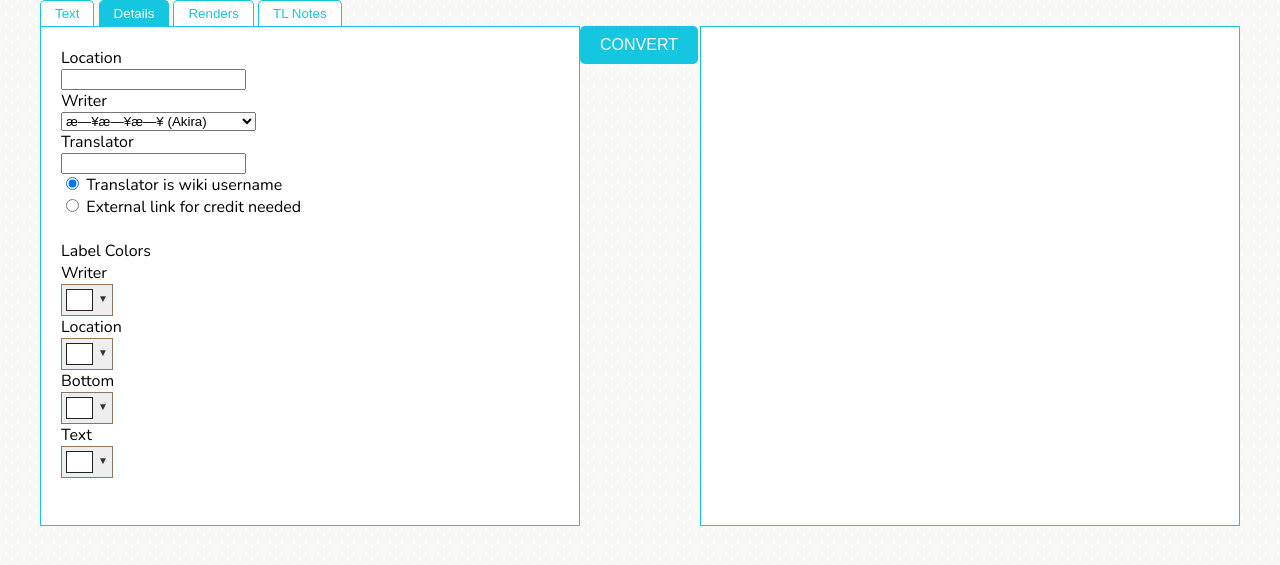
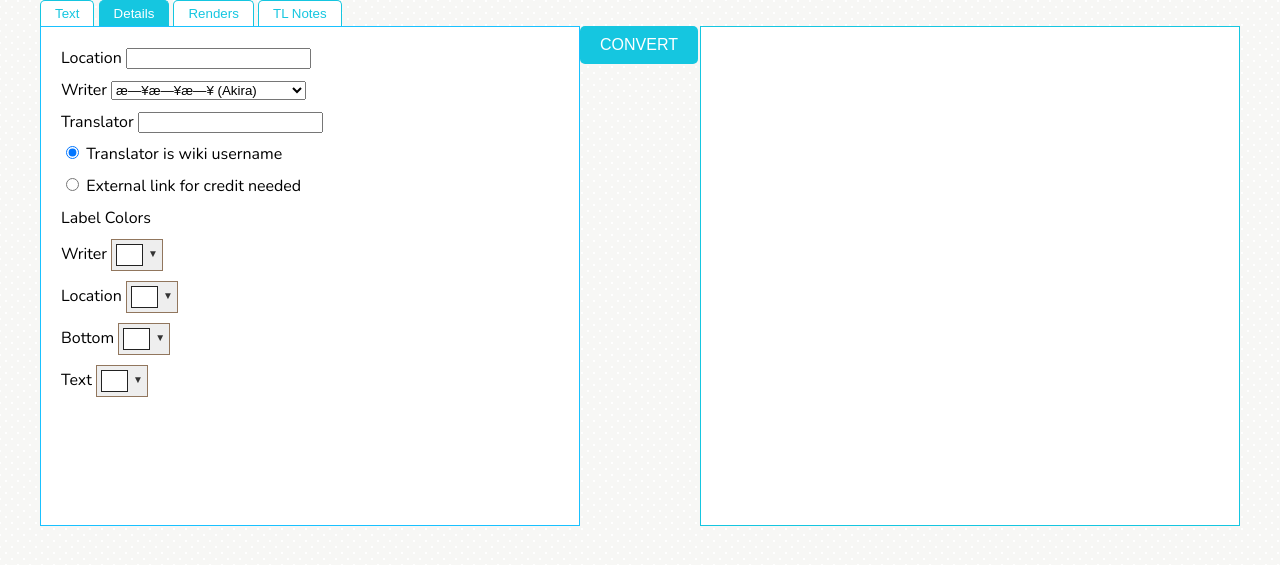
Before and after one commit to myang5/enstars-wiki-parser, a PHP site: page / in a window 1280 px wide, after a click on "Details". Shown: the part 197-762 px from the top of the page. Run offline with PHP 8.4, Linux system fonts and the light colour scheme; some libraries are stand-ins or nearby versions.

Commit message:
updated css to flexbox from bootstrap

```diff
--- a/index.html
+++ b/index.html
@@ -1,16 +1,21 @@
-
 <!DOCTYPE HTML PUBLIC "-//W3C//DTD HTML 4.01 Transitional//EN" "http://www.w3.org/TR/html4/loose.dtd">
 
 <html>
 
 <head>
   <meta name="keywords" content="enstars, ensemble stars, ensemble stars wiki">
-  <meta name="description" content="A text formatter for more efficiently uploading event/gacha stories to the Ensemble Stars Wiki.">
+  <meta name="description"
+    content="A text formatter for more efficiently uploading event/gacha stories to the Ensemble Stars Wiki.">
   <title>Story Formatter</title>
 
-  <script src="https://code.jquery.com/jquery-3.4.1.min.js" integrity="sha256-CSXorXvZcTkaix6Yvo6HppcZGetbYMGWSFlBw8HfCJo=" crossorigin="anonymous"></script>
-  <script src="https://cdnjs.cloudflare.com/ajax/libs/popper.js/1.12.9/umd/popper.min.js" integrity="sha384-ApNbgh9B+Y1QKtv3Rn7W3mgPxhU9K/ScQsAP7hUibX39j7fakFPskvXusvfa0b4Q" crossorigin="anonymous"></script>
-  <script src="https://maxcdn.bootstrapcdn.com/bootstrap/4.0.0/js/bootstrap.min.js" integrity="sha384-JZR6Spejh4U02d8jOt6vLEHfe/JQGiRRSQQxSfFWpi1MquVdAyjUar5+76PVCmYl" crossorigin="anonymous"></script>
+  <script src="https://code.jquery.com/jquery-3.4.1.min.js"
+    integrity="sha256-CSXorXvZcTkaix6Yvo6HppcZGetbYMGWSFlBw8HfCJo=" crossorigin="anonymous"></script>
+  <script src="https://cdnjs.cloudflare.com/ajax/libs/popper.js/1.12.9/umd/popper.min.js"
+    integrity="sha384-ApNbgh9B+Y1QKtv3Rn7W3mgPxhU9K/ScQsAP7hUibX39j7fakFPskvXusvfa0b4Q"
+    crossorigin="anonymous"></script>
+  <script src="https://maxcdn.bootstrapcdn.com/bootstrap/4.0.0/js/bootstrap.min.js"
+    integrity="sha384-JZR6Spejh4U02d8jOt6vLEHfe/JQGiRRSQQxSfFWpi1MquVdAyjUar5+76PVCmYl"
+    crossorigin="anonymous"></script>
 
   <script src='spectrum.js'></script>
   <link rel='stylesheet' href='spectrum.css' />
@@ -22,7 +27,7 @@
   <link href="styles.css" rel="stylesheet">
 
   <script>
-    $(function(){
+    $(function () {
       $("#header").load("header.html");
     });
   </script>
@@ -37,97 +42,64 @@
     <div class="input">
       <!---TABS ON TOP OF INPUT!--->
       <div class="tab">
-        <button class="tablink" onclick="openTab(this, 'inputArea')"id="defaultOpen">Text</button>
+        <button class="tablink" onclick="openTab(this, 'inputArea')" id="defaultOpen">Text</button>
         <button class="tablink" onclick="openTab(this, 'detailArea')">Details</button>
         <button class="tablink" onclick="openTab(this, 'renderArea')">Renders</button>
         <button class="tablink" onclick="openTab(this, 'tlArea')">TL Notes</button>
       </div>
 
       <!---CONTENTS OF TABS!--->
-      <form id="everything">
+
       <!---INPUT TAB!--->
       <textarea id="inputArea" class="tabcontent" name="input"></textarea>
 
       <!---DETAILS TAB!--->
       <div id="detailArea" class="tabcontent">
-          <!--Note: Bootstrap grid system has 12 columns in each row
-          but columns do not have to add up to 12-->
 
-          <div class="form-group row">
-            <label class="col-form-label col-sm-2" for="location">Location</label>
-            <div class="col-sm-6">
-              <input class="form-control" type="text" id="location">
-            </div>
+        <div class="row">
+          <label for="location">Location</label>
+          <input type="text" id="location">
         </div>
 
-          <div class="form-group row">
-            <label for="author" class="col-form-label col-sm-2">Writer</label>
-            <div class="col-sm-6">
-              <select class="form-control" id="author">
+        <div class="row">
+          <label for="author">Writer</label>
+          <select id="author">
             <option value="akira">日日日 (Akira)</option>
             <option value="yuuki">結城由乃 (Yuuki Yoshino)</option>
           </select>
         </div>
-          </div>
 
-          <div class="form-group row">
-            <label class="col-form-label col-sm-2">Translator</label>
-            <div class="col-sm-6">
-              <input class="form-control" type="text" name="translator">
-            </div>
+        <div class="row">
+          <label for="translator">Translator</label>
+          <input type="text" id="translator" name="translator">
         </div>
         <div class="row">
-            <div class="col-sm-2"></div>
-            <div class="col-sm-6">
           <input type="radio" name="tlLocation" value="wiki" checked> Translator is wiki username
         </div>
-          </div>
         <div class="row">
-            <div class="col-sm-2"></div>
-            <div class="col-sm-6">
           <input type="radio" name="tlLocation" value="external"> External link for credit needed
-            </div>
-          </div>
-          <div class="row">
-            <div class="col-sm-2"></div>
-            <div class="col-sm-6">
-              <input class="form-control" type="text" name="tlLink"><br>
-            </div>
-          </div>
-
-
-          <div class="row">
-            <label class="col-form-label col-sm-10">Label Colors</label>
+          <input type="text" name="tlLink">
         </div>
 
         <div class="row">
-            <label class="col-form-label col-sm-2">Writer</label>
-            <div class="col-sm-9">
-              <input class="jscolor" name="writerCol" value="fff"><br>
+          <label>Label Colors</label>
         </div>
+        <div class="row">
+          <label>Writer</label>
+          <input class="jscolor" name="writerCol" value="fff">
         </div>
-
         <div class="row">
-            <label class="col-form-label col-sm-2">Location</label>
-            <div class="col-sm-9">
-              <input class="jscolor" name="locationCol" value="fff"><br>
+          <label>Location</label>
+          <input class="jscolor" name="locationCol" value="fff">
         </div>
+        <div class="row">
+          <label>Bottom</label>
+          <input class="jscolor" name="bottomCol" value="fff">
         </div>
-
         <div class="row">
-            <label class="col-form-label col-sm-2">Bottom</label>
-            <div class="col-sm-9">
-              <input class="jscolor" name="bottomCol" value="fff"><br>
+          <label>Text</label>
+          <input class="jscolor" name="textCol" value="fff">
         </div>
-          </div>
-
-          <div class="row">
-            <label class="col-form-label col-sm-2">Text</label>
-            <div class="col-sm-9">
-              <input class="jscolor" name="textCol" value="fff"><br>
-            </div>
-          </div>
-
       </div>
 
       <!---RENDERTAB!--->
@@ -151,8 +123,6 @@
 
     <button type="button" onclick="convertText()" id="convert">CONVERT</button>
 
-    </form>
-
     <textarea id="outputArea"></textarea>
 
   </div>
@@ -175,4 +145,5 @@
 
 
 </body>
+
 </html>
--- a/styles.css
+++ b/styles.css
@@ -119,6 +119,10 @@ div.tab button.active {
     background-color: #fff;
 }
 
+.tabcontent .row {
+    margin-bottom: 10px;
+}
+
 textarea {
     height: 500px;
     resize: none;
@@ -155,6 +159,8 @@ textarea {
 #detailArea {
     padding:20px 20px 0px 20px;
     border: 1px solid #19c1ff;
+    display: flex;
+    flex-direction: column;
 }
 
 #renderArea {
```
Lines whose indentation alone changed are shown as unchanged.
